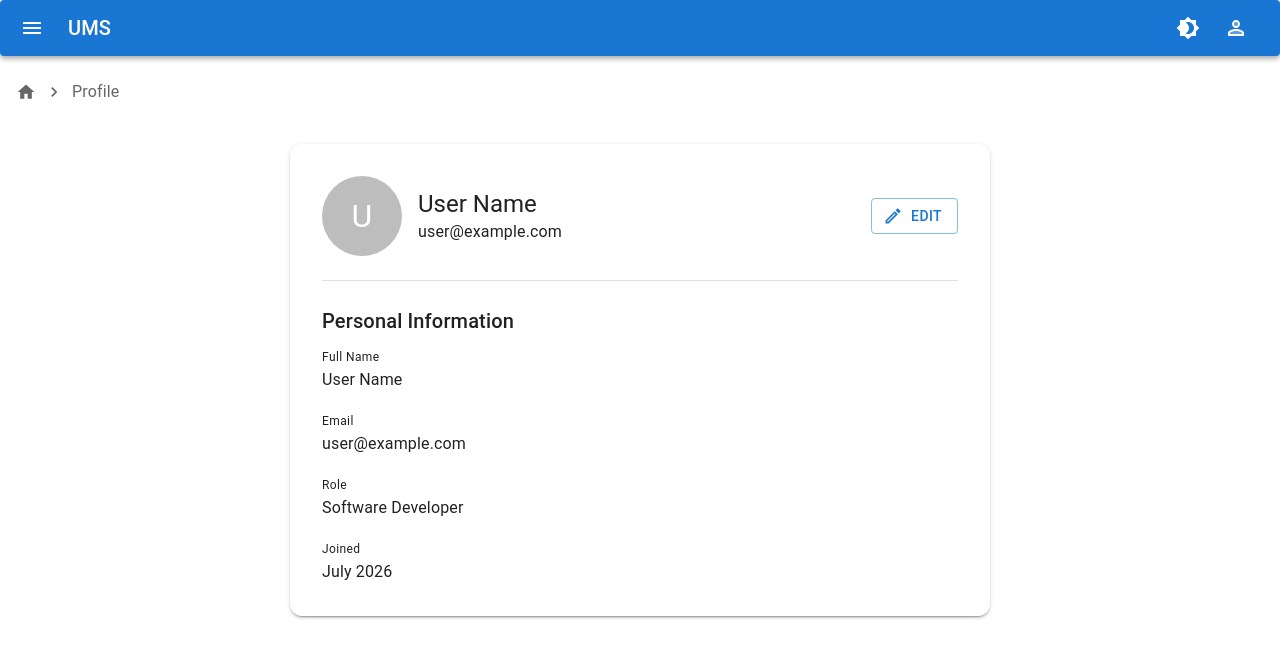
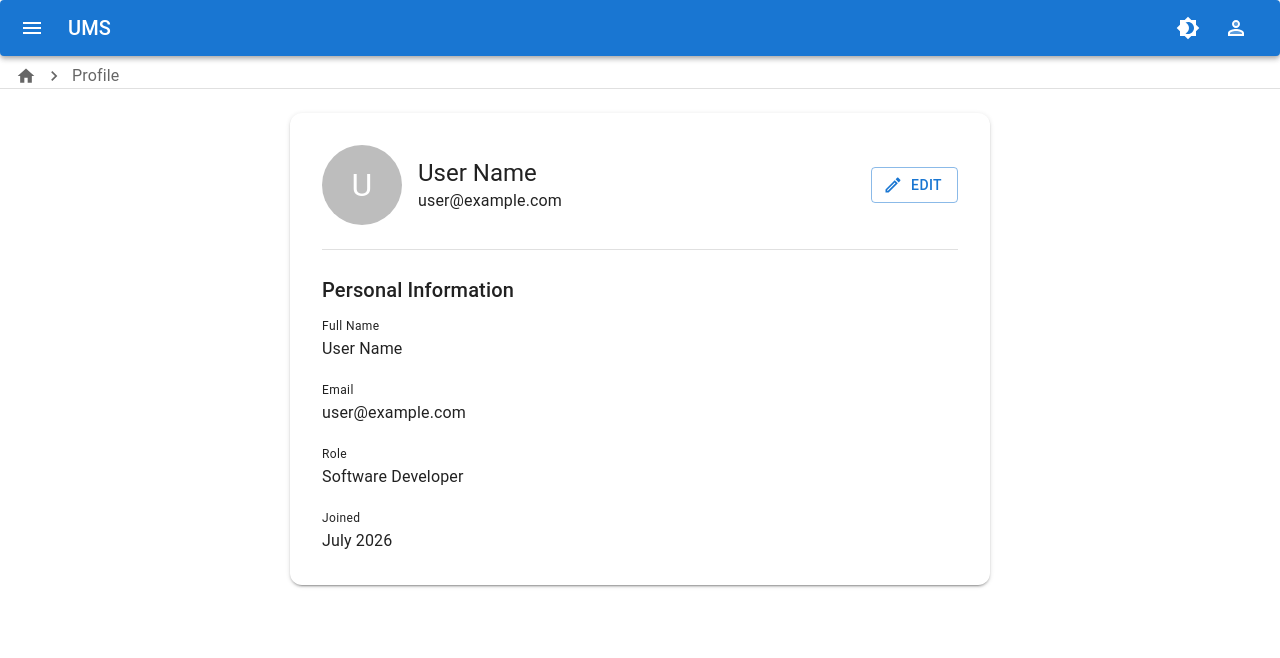
Before and after one commit to archu-230/user-management-system, a React (Vite) app: page /profile in a window 1280 px wide. Shown: the top 658 px of the page. Built offline with nearby package versions, Linux system fonts and the light colour scheme.

Commit message:
feat: add breadcrumb layout style

```diff
--- a/src/components/app-breadcrumbs/index.jsx
+++ b/src/components/app-breadcrumbs/index.jsx
@@ -1,6 +1,7 @@
 import Breadcrumbs from "@mui/material/Breadcrumbs";
 import Link from "@mui/material/Link";
-import Typography from "@mui/material/Typography";
+import Box from "@mui/material/Box";
+
 import ChevronRightIcon from "@mui/icons-material/ChevronRight";
 import HomeIcon from "@mui/icons-material/Home";
 
@@ -14,21 +15,49 @@ const AppBreadcrumb = () => {
 
     const currentBreadcrumbs = config.breadcrumbs
         .filter((item) =>
-            matchPath({ path: item.path, end: false }, pathname)
+            matchPath(
+                {
+                    path: item.path,
+                    end: false,
+                },
+                pathname
+            )
         );
 
     return (
+        <Box
+            sx={{
+                position: "sticky",
+                top: 0,
+                zIndex: 10,
+                height: 25,
+                display: "flex",
+                alignItems: "center",
+                backgroundColor: "background.paper",
+                borderBottom: "1px solid",
+                borderColor: "divider",
+                px: 2,
+            }}
+        >
             <Breadcrumbs
-            separator={<ChevronRightIcon fontSize="small" />} sx={{ p: 2 }} >
-
+                separator={
+                    <ChevronRightIcon fontSize="small" />
+                }
+            >
                 <Link
                     component={RouterLink}
-                to="/" underline="none"
+                    to="/"
+                    underline="none"
                     color="inherit"
-                sx={{ display: "flex", alignItems: "center", }} >
+                    sx={{
+                        display: "flex",
+                        alignItems: "center",
+                    }}
+                >
                     <HomeIcon fontSize="small" />
+                </Link>
 
-            </Link> {currentBreadcrumbs
+                {currentBreadcrumbs
                     .filter((item) => item.path !== "/")
                     .map((item) => (
                         <Link
@@ -41,8 +70,9 @@ const AppBreadcrumb = () => {
                             {item.label}
                         </Link>
                     ))}
-
             </Breadcrumbs>
+        </Box>
     );
 };
+
 export default AppBreadcrumb;
```
Lines whose indentation alone changed are shown as unchanged.
